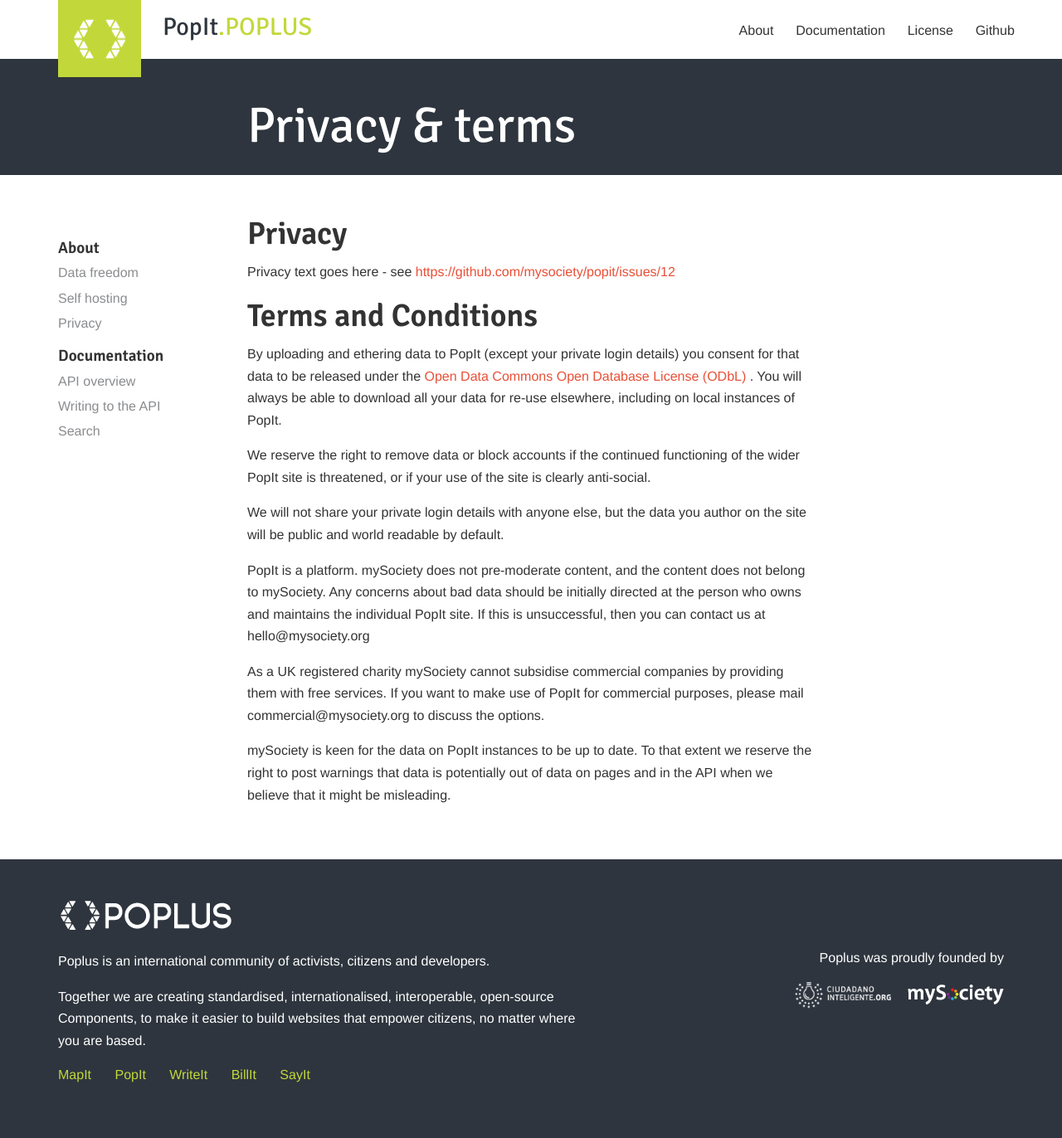
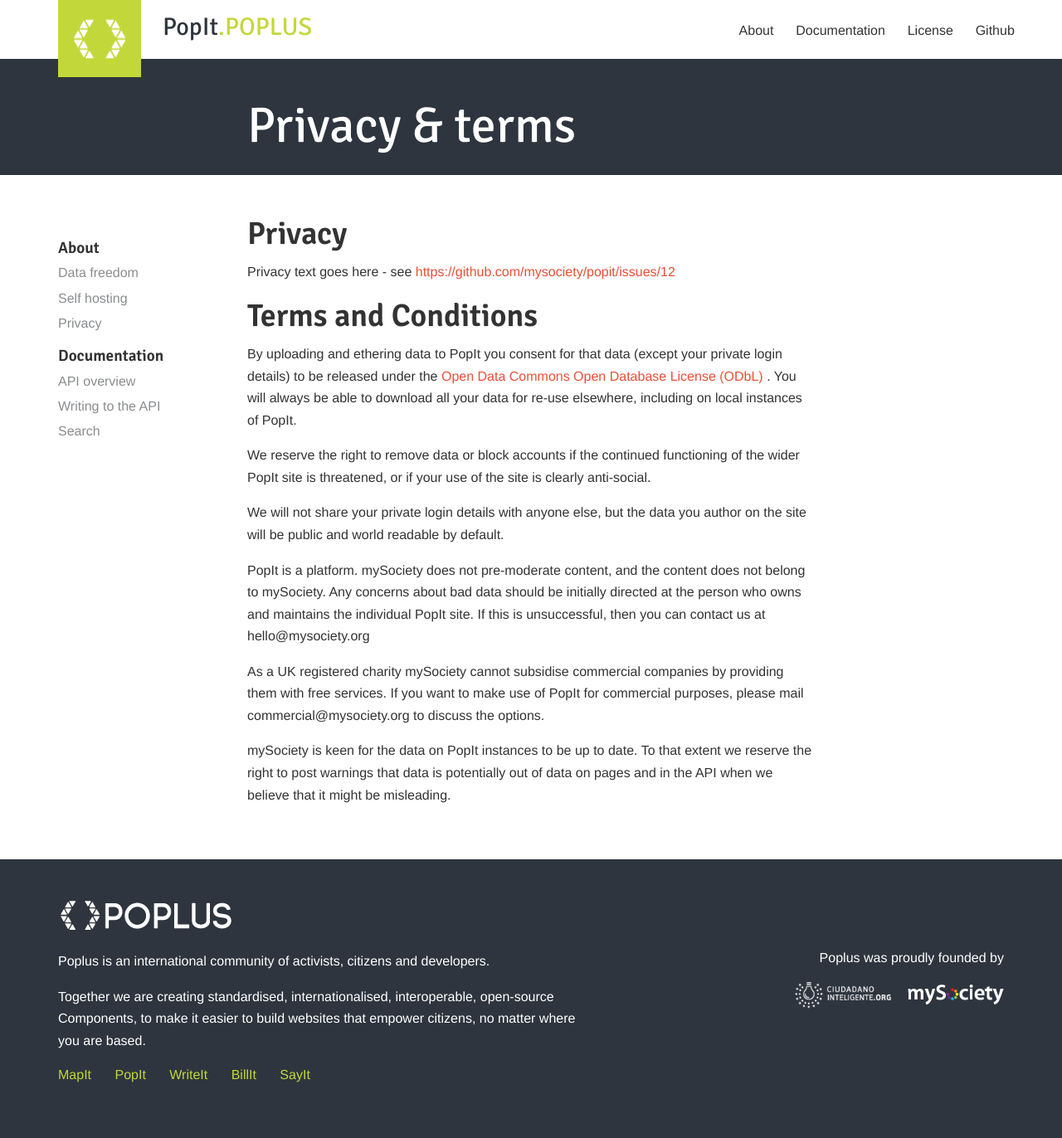
Before and after one commit to mysociety/popit.poplus.org, a Jekyll site: the page built from about/privacy.html, in a window 1280 px wide. Shown: the whole page at 83% size. Built offline with Jekyll 4.4.1, drawn with Linux system fonts in a browser that asks for light colours; Markdown is read by kramdown in place of the engine named in the settings.

```diff
--- a/about/privacy.html
+++ b/about/privacy.html
@@ -11,8 +11,8 @@ title: Privacy &amp; terms
 <h2>Terms and Conditions</h2>
 
 <p>
-  By uploading and ethering data to PopIt (except your private login
-  details) you consent for that data to be released under the
+  By uploading and ethering data to PopIt you consent for that data
+  (except your private login details) to be released under the
   <a href="http://opendatacommons.org/licenses/odbl/">
     Open Data Commons Open Database License (ODbL)
   </a>. You will always be able to download all your data for re-use elsewhere,
```
